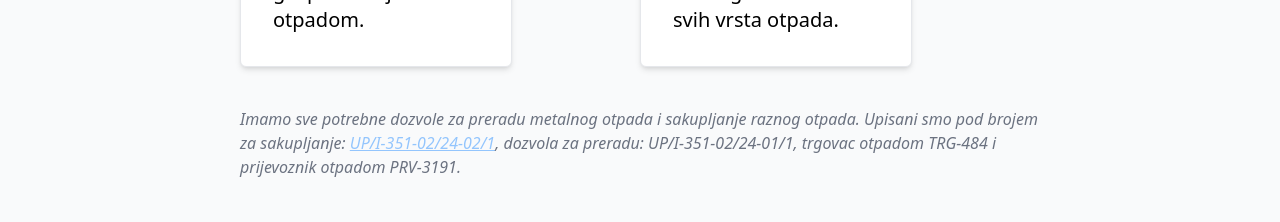
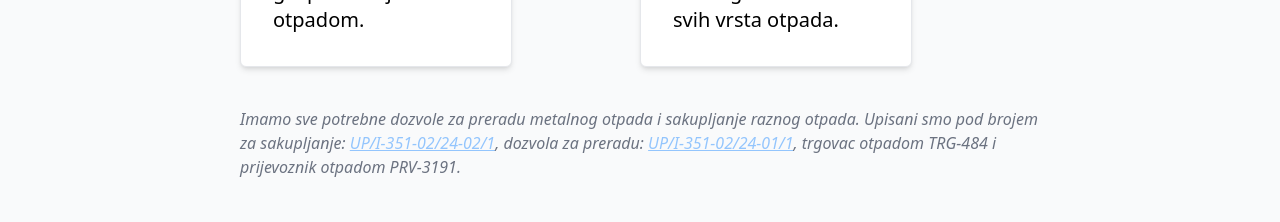
Before and after one commit to valentin994/rpmet, a SvelteKit app: page /onama in a window 1280 px wide. Shown: the part 2100-2322 px from the top of the page. Built offline with nearby package versions, Linux system fonts and the light colour scheme.

Commit message:
added another pdf

```diff
--- a/src/routes/onama/+page.svelte
+++ b/src/routes/onama/+page.svelte
@@ -201,6 +201,7 @@
         })
     })
     let isModalOpen = false;
+    let pdfUrl = "";
 	// @ts-ignore
     // @ts-ignore
     function handleWindowKeyDown(event) {
@@ -213,7 +214,11 @@
         console.log("fjsdk")
         }
     }
-    function toggleModal(){
+    /**
+	 * @param {string} pdfUrl
+	 */
+    function toggleModal(pdfUrl){
+        pdfUrl = pdfUrl;
         isModalOpen = true
     }
 </script>
@@ -331,9 +336,7 @@
     </div>
     <div>
         <p class="text-gray-500 pt-8 italic">
-            <!-- svelte-ignore a11y-click-events-have-key-events -->
-            <!-- svelte-ignore a11y-no-static-element-interactions -->
-            Imamo sve potrebne dozvole za preradu metalnog otpada i sakupljanje raznog otpada. Upisani smo pod brojem za sakupljanje: <span on:click={toggleModal} class="underline cursor-pointer text-blue-300">UP/I-351-02/24-02/1</span>, dozvola za preradu: UP/I-351-02/24-01/1, trgovac otpadom TRG-484 i prijevoznik otpadom PRV-3191.
+            Imamo sve potrebne dozvole za preradu metalnog otpada i sakupljanje raznog otpada. Upisani smo pod brojem za sakupljanje: <span on:click={() => toggleModal("/dozvola_upis_u_ocevidnik")} class="underline cursor-pointer text-blue-300">UP/I-351-02/24-02/1</span>, dozvola za preradu: <span on:click={() => toggleModal("/sakupljac.pdf")} class="underline cursor-pointer text-blue-300">UP/I-351-02/24-01/1</span>, trgovac otpadom TRG-484 i prijevoznik otpadom PRV-3191.
         </p>
     </div>
 </div>
```
Also changed, not shown: 1 other file (tests, documents, lock files or other folders).
